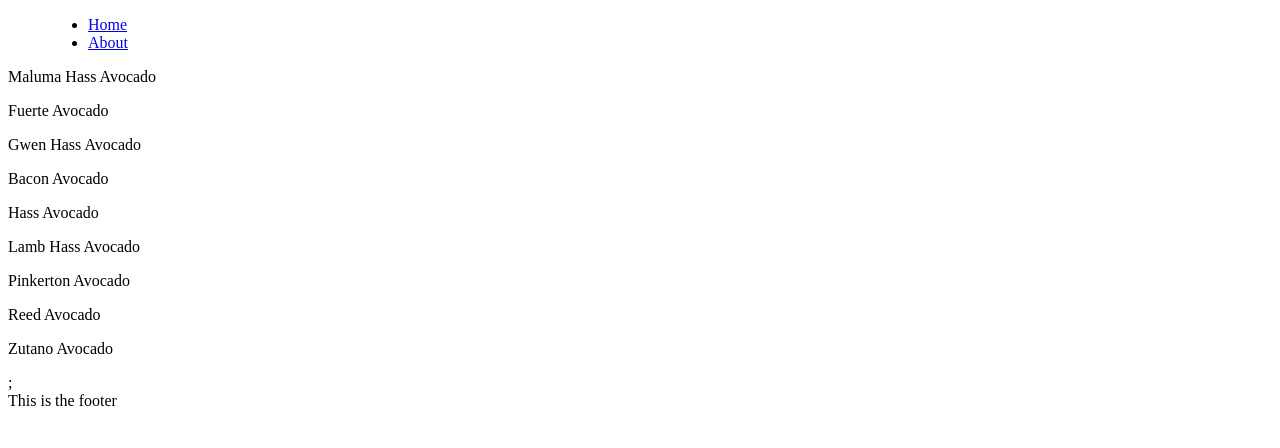
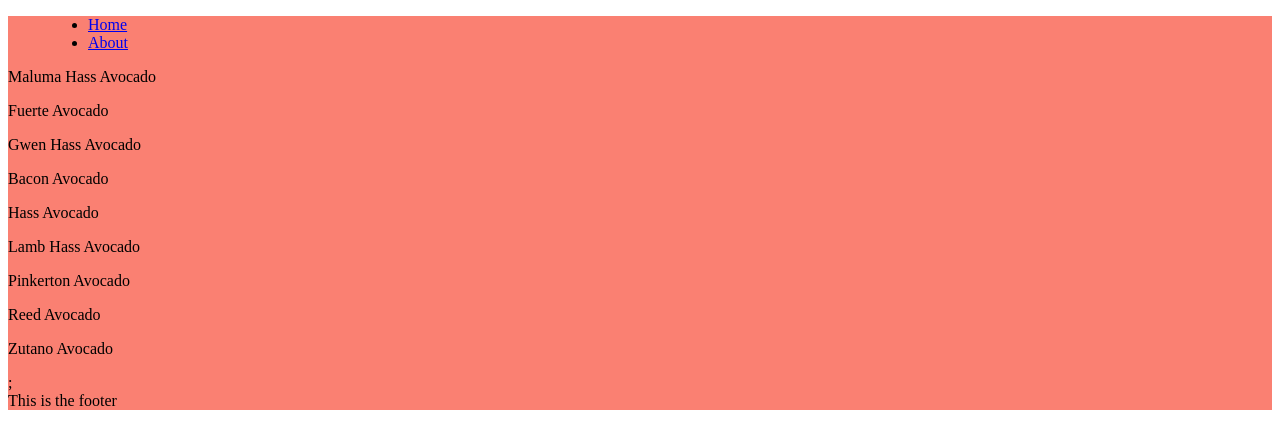
Before and after one commit to gnbarzol/avocado-store-next, a Next.js app: page / in a window 1280 px wide. Shown: the top 448 px of the page. Built offline with nearby package versions, Linux system fonts and the light colour scheme.

Commit message:
Add Global CSS

```diff
--- a/pages/_app.tsx
+++ b/pages/_app.tsx
@@ -1,5 +1,7 @@
 import { AppProps } from "next/app";
 import Layout from "@componets/Layout/Layout";
+
+import "../style.css";
 
 function MyApp({ Component, pageProps }: AppProps) {
   //En el archivo _app podemos inyectarle anábolicos (providers,
@@ -8,9 +10,11 @@ function MyApp({ Component, pageProps }: AppProps) {
   //Layout
 
   return (
-    <Layout>
-      <Component {...pageProps} />;
-    </Layout>
+    <div className="container">
+      <Layout>
+        <Component {...pageProps} />;
+      </Layout>
+    </div>
   );
 }
 
--- a/pages/_document.tsx
+++ b/pages/_document.tsx
@@ -15,7 +15,7 @@ class MyDocument extends Document {
           {/* stylesheet */}
           {/* scripts  */}
         </Head>
-        <body>
+        <body >
           <Main />
           <NextScript />
         </body>
--- /dev/null
+++ b/style.css
@@ -0,0 +1,4 @@
+.container {
+    background-color: salmon;
+    margin: 0;
+}
```
